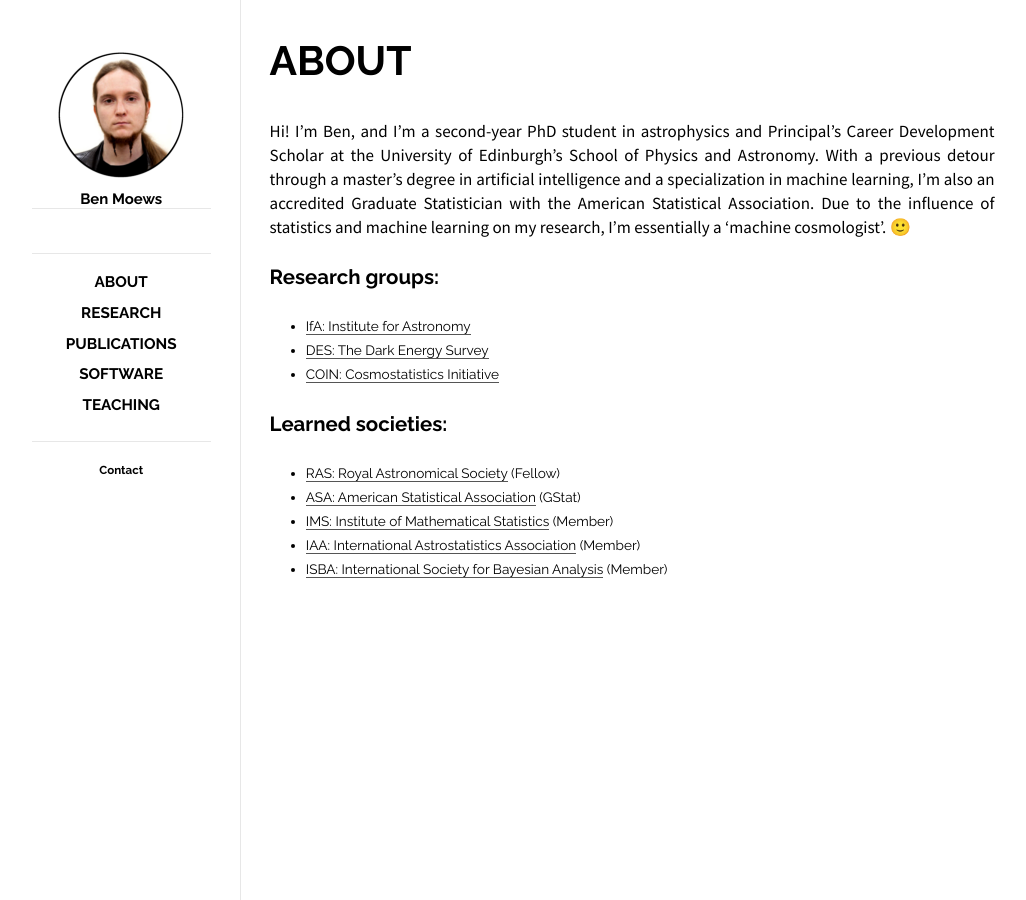
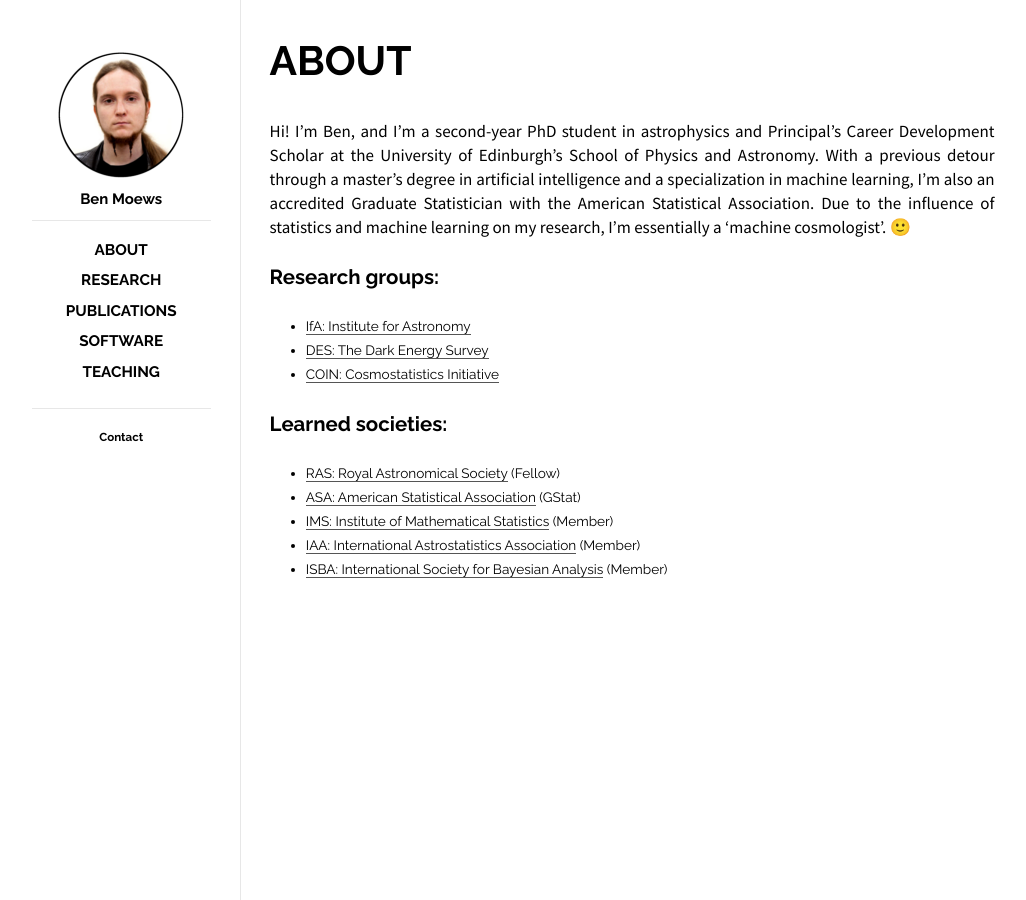
Before and after one commit to moews/moews.github.io, a Jekyll site: the page built from index.html, in a window 1280 px wide. Shown: the whole page, without its empty margins (118-1144 px from the left). Built offline with Jekyll 4.4.1, drawn with Linux system fonts in a browser that asks for light colours.

Commit message:
Update default.html

```diff
--- a/_layouts/default.html
+++ b/_layouts/default.html
@@ -26,8 +26,6 @@
           <h1 class="title"><a href="/"><img id="logo" src="/images/avatar_circled.png"></a></h1>
           <span class="tagline">Ben Moews</span>
         </div>
-        <div class="footer">
-        </div>
         <div class="posts">
           <ul class="posts-list">
             {% for post in site.posts %}
@@ -42,9 +40,7 @@
           </ul>
         </div>
         <div class="footer">
-          <span class="tagline">
-            <a href="javascript:window.location.href=atob('bWFpbHRvOmJtb2V3c0Byb2UuYWMudWs=')">Contact</a>
-          </span>
+          <span class="tagline"><a href="javascript:window.location.href=atob('bWFpbHRvOmJtb2V3c0Byb2UuYWMudWs=')">Contact</a></span>
         </div>
         <!--<div class="footer">
           <span id="footer-links">
```
